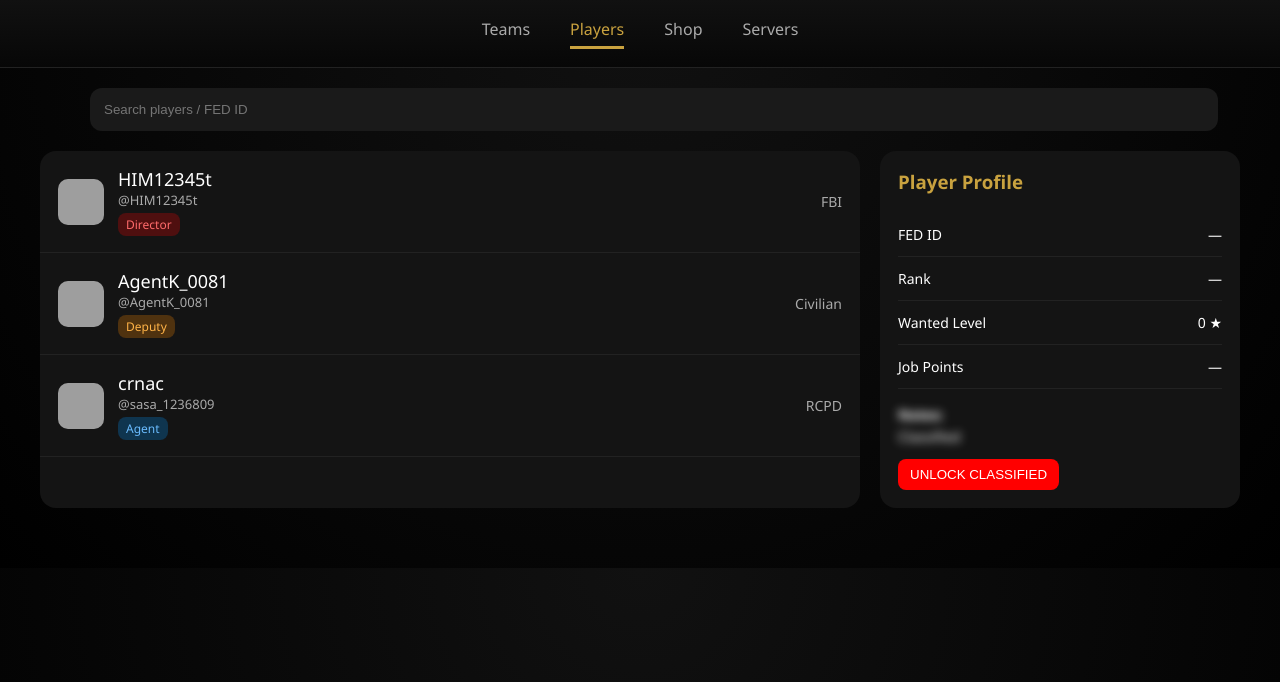
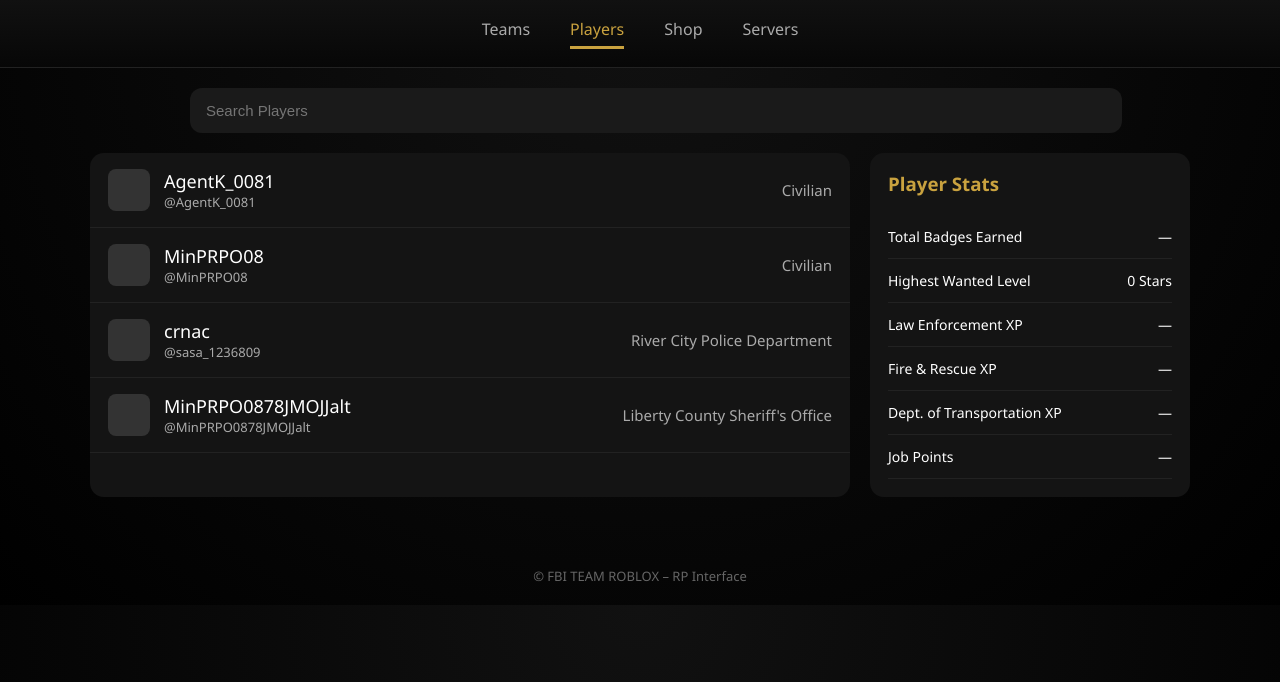
Before and after one commit to AgentK0081/Testing-Webpage, a plain HTML site: page index.html in a window 1280 px wide. Drawn offline with Linux system fonts and the light colour scheme; grey boxes are pictures that could not be loaded.

Commit message:
Update index.html

```diff
--- a/index.html
+++ b/index.html
@@ -3,96 +3,226 @@
 <head>
 <meta charset="UTF-8" />
 <meta name="viewport" content="width=device-width, initial-scale=1.0" />
-<title>FBI TEAM ROBLOX – RP Player System</title>
+<title>FBI TEAM ROBLOX – Live Player Directory</title>
 
 <style>
 :root {
-  --bg:#0b0b0b;--panel:#141414;--gold:#c9a23f;--gold-soft:rgba(201,162,63,.25);
-  --text:#fff;--muted:#aaa;--red:#ff0000;
+  --bg: #0b0b0b;
+  --panel: #141414;
+  --gold: #c9a23f;
+  --gold-soft: rgba(201,162,63,0.25);
+  --text: #ffffff;
+  --muted: #aaaaaa;
+  --accent: #ff0000;
 }
-body{margin:0;background:radial-gradient(circle at top,#111,#000);color:var(--text);font-family:Segoe UI,Roboto,sans-serif}
-.topbar{display:flex;justify-content:center;gap:40px;padding:18px;background:linear-gradient(#111,#070707);border-bottom:1px solid #222}
-.topbar span{color:var(--muted)}
-.topbar .active{color:var(--gold);border-bottom:3px solid var(--gold);padding-bottom:6px}
-.search-bar{max-width:1100px;margin:20px auto;padding:0 15px}
-.search-bar input{width:100%;padding:14px;background:#1a1a1a;border:none;border-radius:12px;color:#fff}
-.container{max-width:1200px;margin:0 auto 60px;display:grid;grid-template-columns:1fr 360px;gap:20px;padding:0 15px}
-.player-list{background:var(--panel);border-radius:16px;overflow:hidden}
-.player{display:flex;align-items:center;justify-content:space-between;padding:16px 18px;border-bottom:1px solid #222;cursor:pointer;transition:.3s}
-.player:hover{background:var(--gold-soft)}
-.player.selected{background:linear-gradient(90deg,rgba(201,162,63,.35),transparent)}
-.player-left{display:flex;align-items:center;gap:14px}
-.avatar{width:46px;height:46px;border-radius:10px;background:#222}
-.player-name{font-size:18px}
-.player-handle{font-size:13px;color:var(--muted)}
-.badge{font-size:12px;padding:3px 8px;border-radius:8px;margin-top:4px;display:inline-block}
-.Director{background:rgba(255,0,0,.25);color:#ff6b6b}
-.Deputy{background:rgba(255,140,0,.25);color:#ffb347}
-.Agent{background:rgba(0,150,255,.25);color:#6bbcff}
-.team{font-size:14px;color:var(--muted)}
-.side{background:var(--panel);border-radius:16px;padding:18px}
-.side h3{margin-top:0;color:var(--gold)}
-.stat{display:flex;justify-content:space-between;padding:12px 0;border-bottom:1px solid #222;font-size:14px}
-.profile{margin-top:15px;font-size:14px;line-height:1.6}
-.classified{filter:blur(5px)}
-.unlock{margin-top:10px;padding:8px 12px;background:var(--red);border:none;border-radius:8px;color:#fff;cursor:pointer}
-@media(max-width:900px){.container{grid-template-columns:1fr}}
+
+body {
+  margin: 0;
+  background: radial-gradient(circle at top, #111, #000);
+  color: var(--text);
+  font-family: "Segoe UI", Roboto, sans-serif;
+}
+
+/* TOP BAR */
+.topbar {
+  display: flex;
+  justify-content: center;
+  gap: 40px;
+  padding: 18px;
+  background: linear-gradient(to bottom, #111, #070707);
+  border-bottom: 1px solid #222;
+}
+
+.topbar span {
+  color: var(--muted);
+  font-size: 16px;
+}
+
+.topbar .active {
+  color: var(--gold);
+  border-bottom: 3px solid var(--gold);
+  padding-bottom: 6px;
+}
+
+/* SEARCH */
+.search-bar {
+  max-width: 900px;
+  margin: 20px auto;
+  padding: 0 15px;
+}
+
+.search-bar input {
+  width: 100%;
+  padding: 14px 16px;
+  background: #1a1a1a;
+  border: none;
+  border-radius: 12px;
+  color: #fff;
+  font-size: 15px;
+}
+
+/* MAIN */
+.container {
+  max-width: 1100px;
+  margin: 0 auto 50px;
+  display: grid;
+  grid-template-columns: 1fr 320px;
+  gap: 20px;
+  padding: 0 15px;
+}
+
+/* PLAYER LIST */
+.player-list {
+  background: var(--panel);
+  border-radius: 14px;
+  overflow: hidden;
+}
+
+.player {
+  display: flex;
+  align-items: center;
+  justify-content: space-between;
+  padding: 16px 18px;
+  border-bottom: 1px solid #222;
+  cursor: pointer;
+  transition: background 0.3s ease;
+}
+
+.player:hover {
+  background: var(--gold-soft);
+}
+
+.player.selected {
+  background: linear-gradient(90deg, rgba(201,162,63,0.35), rgba(0,0,0,0));
+}
+
+.player-left {
+  display: flex;
+  align-items: center;
+  gap: 14px;
+}
+
+.avatar {
+  width: 42px;
+  height: 42px;
+  border-radius: 8px;
+  background: #333;
+}
+
+.player-name {
+  font-size: 18px;
+}
+
+.player-handle {
+  font-size: 13px;
+  color: var(--muted);
+}
+
+.team {
+  color: var(--muted);
+  font-size: 15px;
+}
+
+/* SIDE PANEL */
+.side-panel {
+  background: var(--panel);
+  border-radius: 14px;
+  padding: 18px;
+}
+
+.side-panel h3 {
+  margin-top: 0;
+  color: var(--gold);
+}
+
+.stat {
+  display: flex;
+  justify-content: space-between;
+  padding: 12px 0;
+  border-bottom: 1px solid #222;
+  font-size: 14px;
+}
+
+footer {
+  text-align: center;
+  color: #666;
+  padding: 20px;
+  font-size: 13px;
+}
+
+@media(max-width: 900px) {
+  .container { grid-template-columns: 1fr; }
+}
 </style>
 </head>
 <body>
 
 <div class="topbar">
-  <span>Teams</span><span class="active">Players</span><span>Shop</span><span>Servers</span>
+  <span>Teams</span>
+  <span class="active">Players</span>
+  <span>Shop</span>
+  <span>Servers</span>
 </div>
 
-<div class="search-bar"><input id="search" placeholder="Search players / FED ID"></div>
+<div class="search-bar">
+  <input id="search" placeholder="Search Players" />
+</div>
 
 <div class="container">
+
   <div class="player-list" id="playerList"></div>
 
-  <div class="side" id="sidePanel">
-    <h3>Player Profile</h3>
-    <div class="stat"><span>FED ID</span><span id="sid">—</span></div>
-    <div class="stat"><span>Rank</span><span id="srank">—</span></div>
-    <div class="stat"><span>Wanted Level</span><span id="swanted">0 ★</span></div>
-    <div class="stat"><span>Job Points</span><span id="sjp">—</span></div>
-    <div class="profile classified" id="classified">
-      <strong>Notes:</strong><br><span id="snotes">Classified</span>
-    </div>
-    <button class="unlock" onclick="unlock()">UNLOCK CLASSIFIED</button>
+  <div class="side-panel" id="infoPanel">
+    <h3>Player Stats</h3>
+    <div class="stat"><span>Total Badges Earned</span><span>—</span></div>
+    <div class="stat"><span>Highest Wanted Level</span><span>0 Stars</span></div>
+    <div class="stat"><span>Law Enforcement XP</span><span>—</span></div>
+    <div class="stat"><span>Fire & Rescue XP</span><span>—</span></div>
+    <div class="stat"><span>Dept. of Transportation XP</span><span>—</span></div>
+    <div class="stat"><span>Job Points</span><span>—</span></div>
   </div>
+
 </div>
 
+<footer>© FBI TEAM ROBLOX – RP Interface</footer>
+
 <script>
-let unlocked=false;
-const players=[
-{fed:"FED001",name:"HIM12345t",handle:"@HIM12345t",rank:"Director",team:"FBI",wanted:0,jp:999,notes:"Head of Operations"},
-{fed:"FED014",name:"AgentK_0081",handle:"@AgentK_0081",rank:"Deputy",team:"Civilian",wanted:1,jp:230,notes:"Under Observation"},
-{fed:"FED087",name:"crnac",handle:"@sasa_1236809",rank:"Agent",team:"RCPD",wanted:0,jp:120,notes:"Joint Task Force"}
+const players = [
+  { name: "AgentK_0081", handle: "@AgentK_0081", team: "Civilian" },
+  { name: "MinPRPO08", handle: "@MinPRPO08", team: "Civilian" },
+  { name: "crnac", handle: "@sasa_1236809", team: "River City Police Department" },
+  { name: "MinPRPO0878JMOJJalt", handle: "@MinPRPO0878JMOJJalt", team: "Liberty County Sheriff's Office" }
 ];
-const list=document.getElementById('playerList');
-function render(filter=""){
-list.innerHTML="";
-players.filter(p=>p.name.toLowerCase().includes(filter)||p.fed.toLowerCase().includes(filter))
-.forEach(p=>{
-const d=document.createElement('div');d.className='player';
-d.innerHTML=`<div class='player-left'>
-<img class='avatar' src='https://www.roblox.com/headshot-thumbnail/image?userId=1&width=150&height=150&format=png'>
-<div><div class='player-name'>${p.name}</div><div class='player-handle'>${p.handle}</div>
-<span class='badge ${p.rank}'>${p.rank}</span></div></div>
-<div class='team'>${p.team}</div>`;
-d.onclick=()=>select(p,d);
-list.appendChild(d);
-});}
-function select(p,el){document.querySelectorAll('.player').forEach(x=>x.classList.remove('selected'));el.classList.add('selected');
-document.getElementById('sid').textContent=p.fed;
-document.getElementById('srank').textContent=p.rank;
-document.getElementById('swanted').textContent=p.wanted+' ★';
-document.getElementById('sjp').textContent=p.jp;
-document.getElementById('snotes').textContent=p.notes;}
-function unlock(){unlocked=!unlocked;document.getElementById('classified').classList.toggle('classified',!unlocked)}
-document.getElementById('search').addEventListener('input',e=>render(e.target.value.toLowerCase()));
+
+const list = document.getElementById('playerList');
+const search = document.getElementById('search');
+
+function render(filter = "") {
+  list.innerHTML = "";
+  players.filter(p => p.name.toLowerCase().includes(filter)).forEach(p => {
+    const div = document.createElement('div');
+    div.className = 'player';
+    div.innerHTML = `
+      <div class="player-left">
+        <div class="avatar"></div>
+        <div>
+          <div class="player-name">${p.name}</div>
+          <div class="player-handle">${p.handle}</div>
+        </div>
+      </div>
+      <div class="team">${p.team}</div>
+    `;
+    div.onclick = () => {
+      document.querySelectorAll('.player').forEach(x => x.classList.remove('selected'));
+      div.classList.add('selected');
+    };
+    list.appendChild(div);
+  });
+}
+
+search.addEventListener('input', e => render(e.target.value.toLowerCase()));
 render();
 </script>
+
 </body>
 </html>
```
